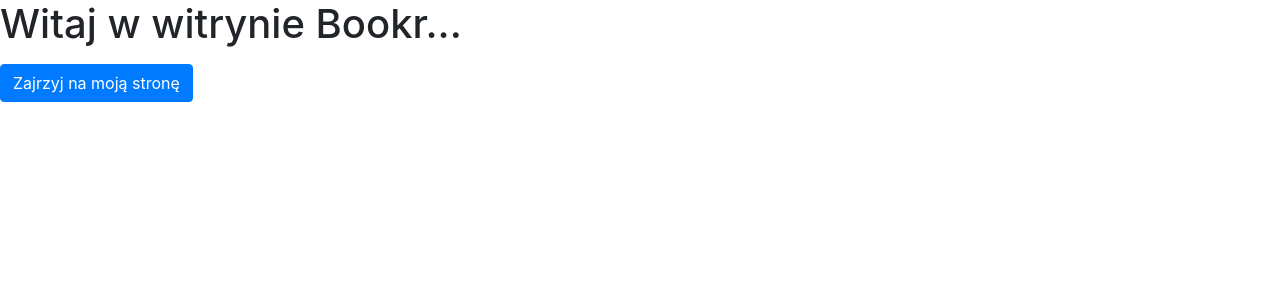
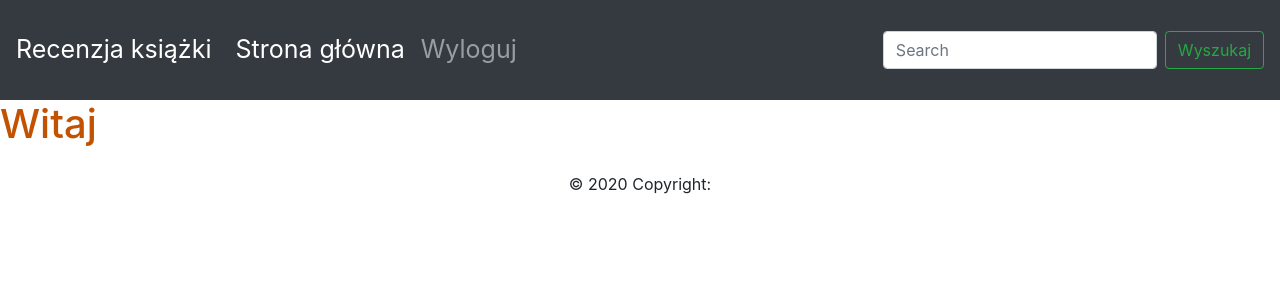
Before and after one commit to dev-com2020/pythonProject, a Django app: template bookr/reviews/templates/base.html in a window 1280 px wide. Shown: the top 300 px of the page. Run offline with Django 3.2, Linux system fonts and the light colour scheme; the template is opened without the code that fills it, so the values that code supplies are empty.

Commit message:
wtorek 13:51

```diff
--- a/bookr/reviews/static/css/blog.css
+++ b/bookr/reviews/static/css/blog.css
@@ -1,3 +1,15 @@
 h1, h2 {
     color: #C25100;
 }
+
+.btn-primary {
+    background-color: #C25100;
+}
+
+.navbar {
+        min-height: 100px;
+        font-size: 25px;
+      }
+      .navbar-brand {
+        font-size: 25px;
+      }
--- a/bookr/reviews/templates/base.html
+++ b/bookr/reviews/templates/base.html
@@ -5,9 +5,37 @@
     <meta charset="UTF-8">
     <meta name="viewport" content="width=device-width, initial-scale=1">
     <link rel="stylesheet" href="https://cdn.jsdelivr.net/npm/bootstrap@4.4.1/dist/css/bootstrap.min.css" integrity="sha384-Vkoo8x4CGsO3+Hhxv8T/Q5PaXtkKtu6ug5TOeNV6gBiFeWPGFN9MuhOf23Q9Ifjh" crossorigin="anonymous">
+    <link rel="stylesheet" href="https://cdnjs.cloudflare.com/ajax/libs/font-awesome/4.7.0/css/font-awesome.min.css">
+    <link rel="stylesheet" href="{% static 'css/blog.css' %}">
+    <title>Recenzje książki</title>
 </head>
 <body>
-<h1><p>Witaj w witrynie Bookr...</p></h1>
-<button type="button" class="btn btn-primary">Zajrzyj na moją stronę</button>
+<nav class="navbar navbar-expand-sm navbar-dark bg-dark sticky-top">
+    <a class="navbar-brand" href="/">Recenzja książki</a>
+    <button class="navbar-toggler" type="button" data-toggle="collapse" data-target="#navbarSupportedContent" aria-controls="navbarSupportedContent"
+            aria-expanded="false" aria-label="Toggle navigation">
+        <span class="navbar-toggler-icon"></span></button>
+        <div class="collapse navbar-collapse" id="navbarSupportedContent">
+            <ul class="navbar-nav mr-auto">
+                <li class="nav-item active">
+                    <a class="nav-link" href="/books/">Strona główna <span class="sr-only">(current)</span></a>
+                </li>
+                <li class="nav-item">
+                <a class="nav-link" href="#">Wyloguj</a>
+                </li>
+            </ul>
+             <form class="form-inline my-2 my-lg-0">
+              <input class="form-control mr-sm-2" type="search" placeholder="Search" aria-label="Search">
+              <button class="btn btn-outline-success my-2 my-sm-0" type="submit">Wyszukaj</button>
+            </form>
+          </div>
+</nav>
+{% block content %}
+<h1>Witaj</h1>
+{% endblock %}
+
+<footer class="page-footer font-small blue">
+    <div class="footer-copyright text-center py-3">© 2020 Copyright:</div>
+</footer>
 </body>
 </html>
```
Also changed, not shown: bookr/reviews/templates/reviews/book_list.html (+9 -20 lines).
